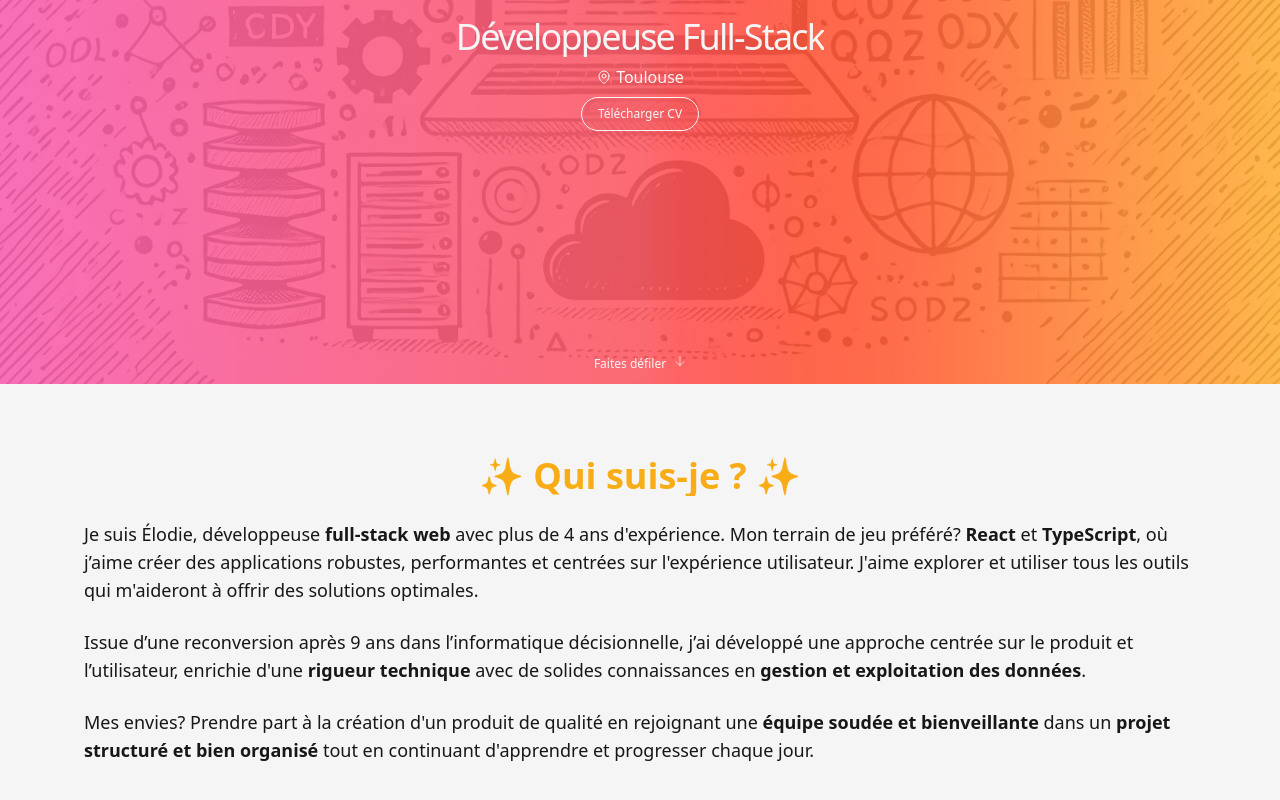
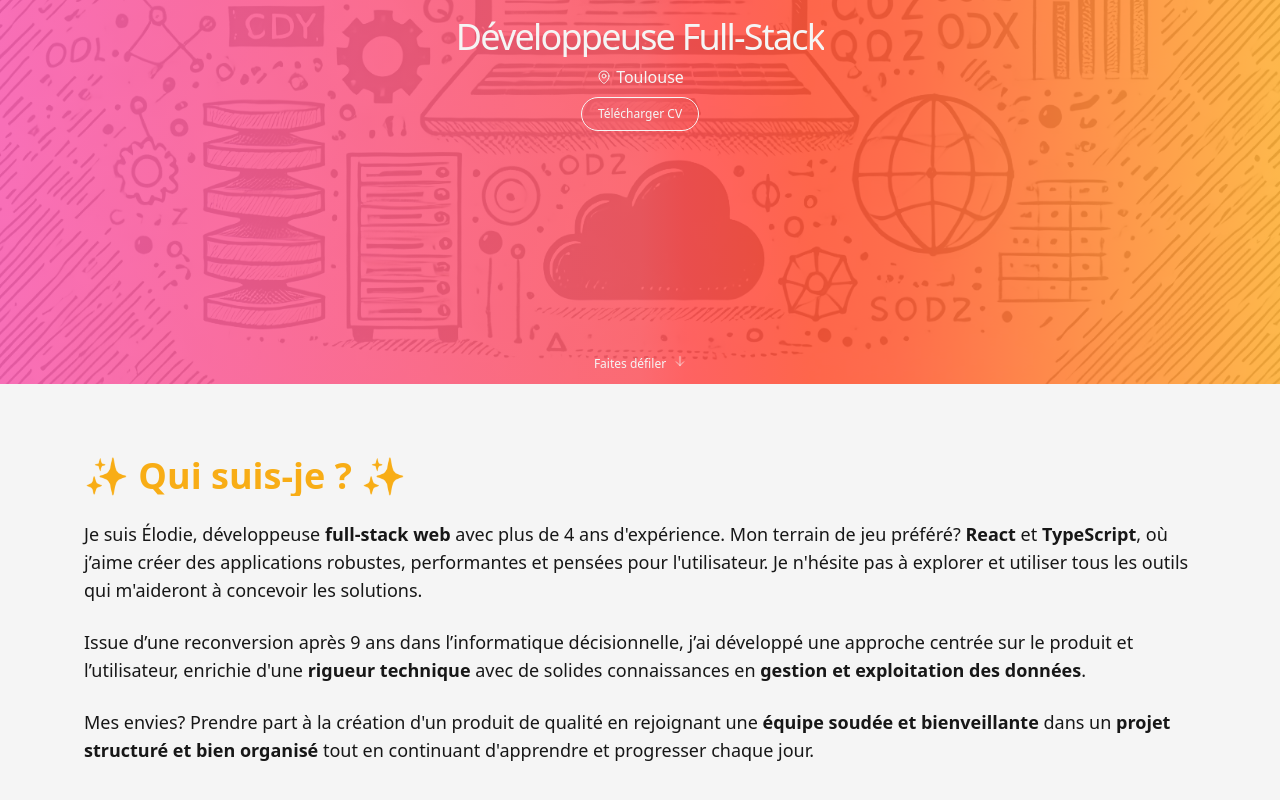
Before and after one commit to ElodieRoy/CV, a React (Vite) app in the folder frontend/: page / in a window 1280 px wide. Shown: the part 416-1216 px from the top of the page. Built offline with nearby package versions, Linux system fonts and the light colour scheme.

Commit message:
feat: improve profile text

```diff
--- a/frontend/src/sections/Profile.tsx
+++ b/frontend/src/sections/Profile.tsx
@@ -6,16 +6,16 @@ export function Profile() {
   return (
     <section id="profile">
       <Container>
-        <Typography type="h3" className="mb-4 bg-primary">
+        <Typography type="h3" className="mb-4 bg-primary text-left">
           ✨ Qui suis-je ? ✨
         </Typography>
         <Typography type="p">
           Je suis Élodie, développeuse <strong>full-stack web</strong> avec plus
           de {nbExp} ans d'expérience. Mon terrain de jeu préféré?{" "}
           <strong>React</strong> et <strong>TypeScript</strong>, où j’aime créer
-          des applications robustes, performantes et centrées sur l'expérience
-          utilisateur. J'aime explorer et utiliser tous les outils qui
-          m'aideront à offrir des solutions optimales.
+          des applications robustes, performantes et pensées pour l'utilisateur.
+          Je n'hésite pas à explorer et utiliser tous les outils qui m'aideront
+          à concevoir les solutions.
         </Typography>
         <Typography type="p">
           Issue d’une reconversion après 9 ans dans l’informatique
```
